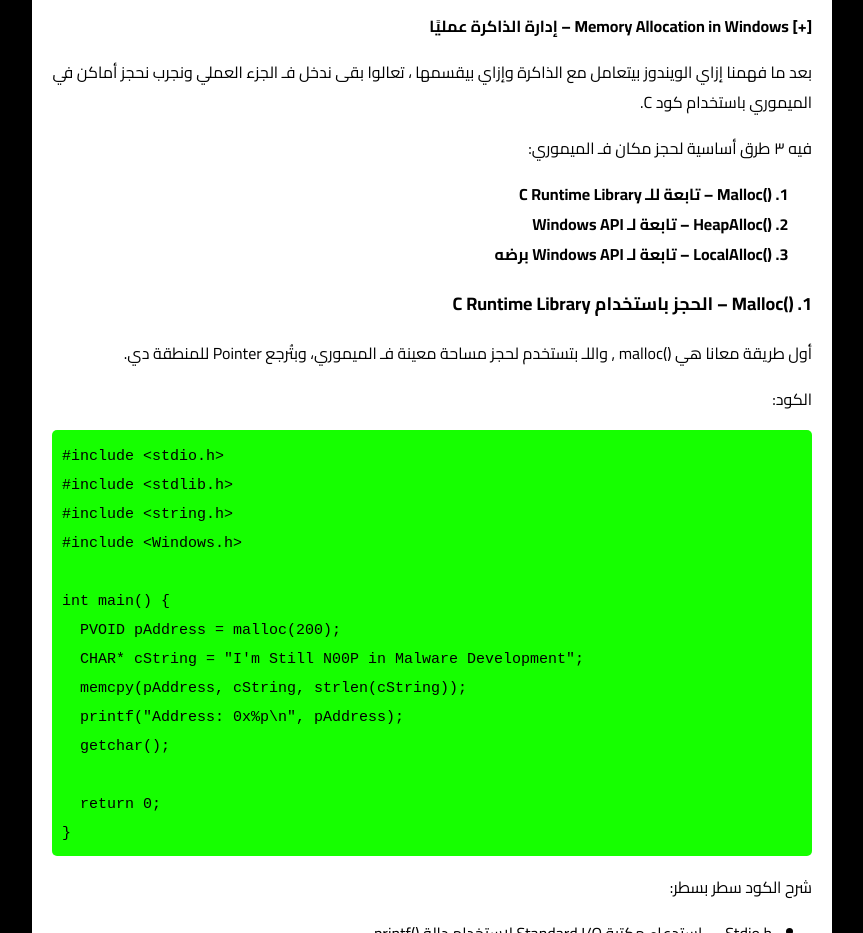
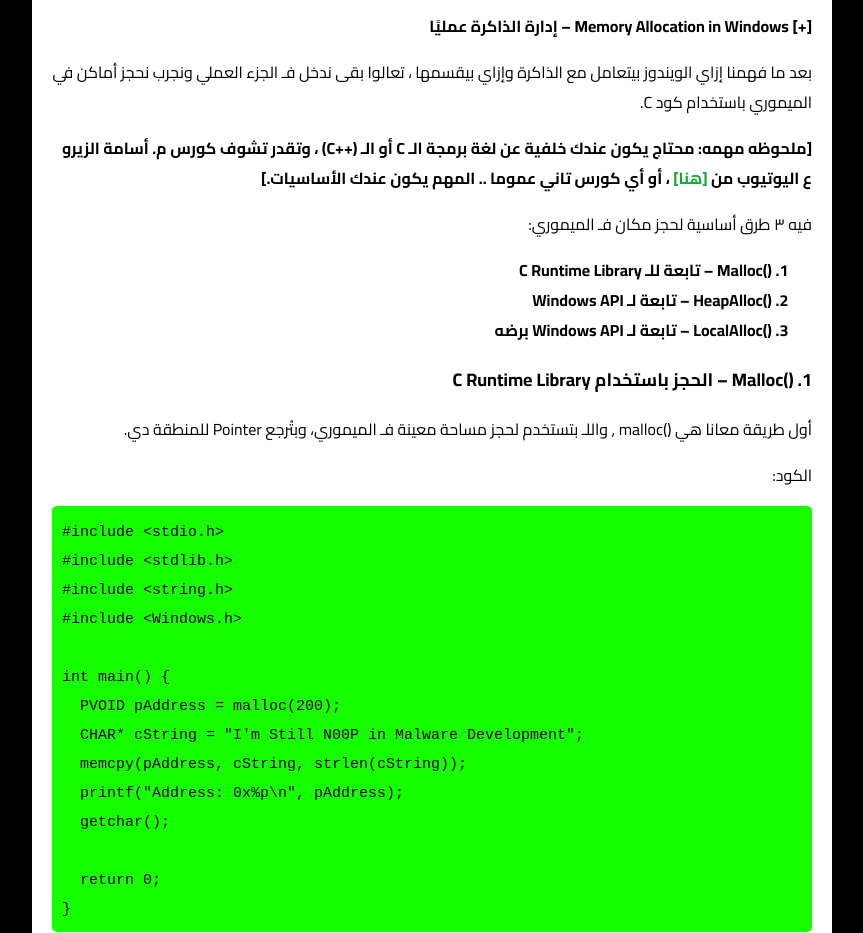
Before and after one commit to 0x4de1/0x4de1.github.io, a plain HTML site: page MalDev/WinInter.html in a window 1280 px wide. Shown: the part 9900-10833 px from the top of the page, without its empty margins (218-1081 px from the left). Drawn offline with nearby package versions, Linux system fonts and the light colour scheme.

Commit message:
Add files via upload

```diff
--- a/MalDev/WinInter.html
+++ b/MalDev/WinInter.html
@@ -520,6 +520,12 @@
                 <p> بعد ما فهمنا إزاي الويندوز بيتعامل مع الذاكرة وإزاي بيقسمها ، تعالوا بقى ندخل فـ الجزء العملي
                     ونجرب
                     نحجز أماكن في الميموري باستخدام كود C.</p>
+                <P style="font-weight: bold;">[ملحوظه مهمه: محتاج يكون عندك خلفية عن لغة برمجة الـ C أو الـ (++C) ،
+                    وتقدر تشوف كورس م. أسامة الزيرو
+                    ع اليوتيوب من <a
+                        href="https://youtube.com/playlist?list=PLDoPjvoNmBAwy-rS6WKudwVeb_x63EzgS&si=TT4CvvmrJFvbzMUz"
+                        target="_blank" class="download-link">[هنا]</a> ، أو أي كورس تاني عموما .. المهم يكون عندك
+                    الأساسيات.]</P>
 
                 <p>فيه ٣ طرق أساسية لحجز مكان فـ الميموري:</p>
                 <ol style="font-weight: bold;">
```
